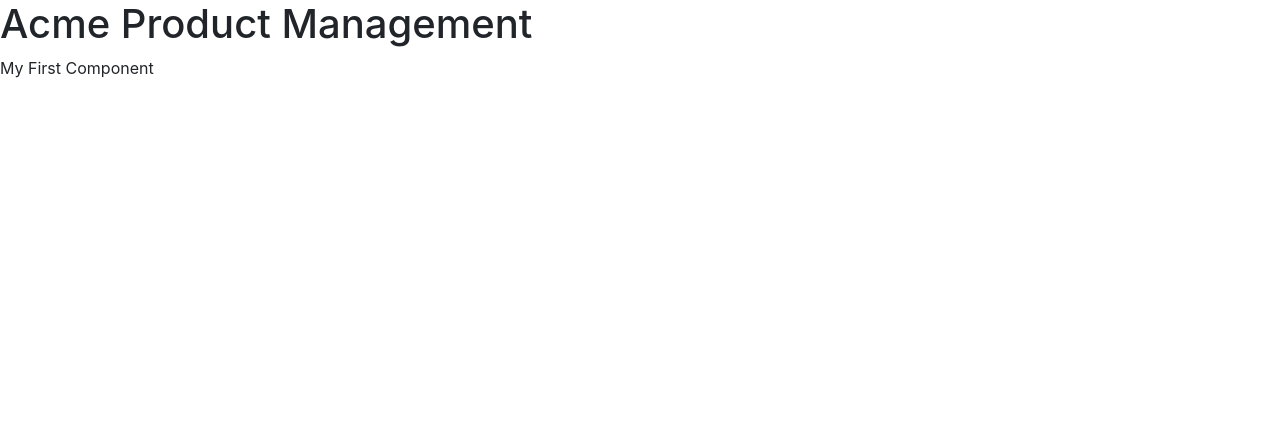
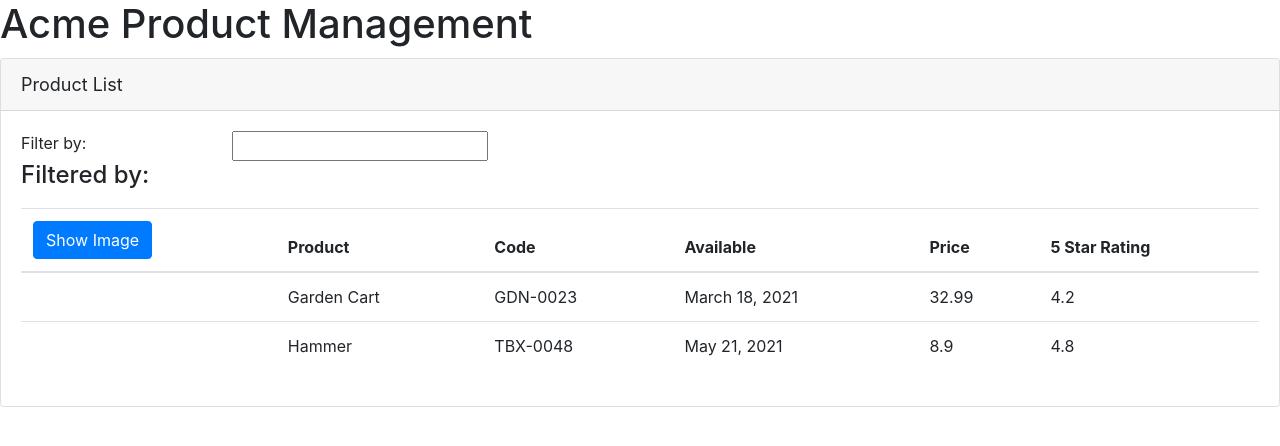
Before and after one commit to hegnemurd/pluralsight-angular, an Angular app in the folder beginner/angular-getting-started-by-deborah-kurata/APM/: page / in a window 1280 px wide. Shown: the top 446 px of the page. Built offline with nearby package versions, Linux system fonts and the light colour scheme.

Commit message:
Templates, Interpolation, and Directives

```diff
--- a/beginner/angular-getting-started-by-deborah-kurata/APM/src/app/app.component.ts
+++ b/beginner/angular-getting-started-by-deborah-kurata/APM/src/app/app.component.ts
@@ -4,7 +4,7 @@
   selector: 'pm-root',
   template: `<div>
     <h1>{{ pageTitle }}</h1>
-    <div>My First Component</div>
+    <pm-products></pm-products>
   </div>`,
 })
 export class AppComponent {
--- a/beginner/angular-getting-started-by-deborah-kurata/APM/src/app/app.module.ts
+++ b/beginner/angular-getting-started-by-deborah-kurata/APM/src/app/app.module.ts
@@ -2,9 +2,10 @@
 import { NgModule } from '@angular/core';
 
 import { AppComponent } from './app.component';
+import { ProductListComponent } from '../products/product-list.component';
 
 @NgModule({
-  declarations: [AppComponent],
+  declarations: [AppComponent, ProductListComponent],
   imports: [BrowserModule],
   bootstrap: [AppComponent],
 })
--- a/beginner/angular-getting-started-by-deborah-kurata/APM/src/products/product-list.component.html
+++ b/beginner/angular-getting-started-by-deborah-kurata/APM/src/products/product-list.component.html
@@ -1,18 +1,49 @@
-<div class="card">
-  <div class="card-header">
-    {{ pageTitle }}
+<div class='card'>
+  <div class='card-header'>
+    {{pageTitle}}
   </div>
-  <div class="card-body">
-    <div class="row">
-      <div class="col-md-2">Filter by:</div>
-      <div class="col-md-4">
-        <input type="text" [(ngModel)]="listFilter" />
+  <div class='card-body'>
+    <div class='row'>
+      <div class='col-md-2'>Filter by:</div>
+      <div class='col-md-4'>
+        <input type='text' />
       </div>
     </div>
-    <div class="row">
-      <div class="col-md-6">
-        <h4>Filtered by: {{ listFilter }}</h4>
+    <div class='row'>
+      <div class='col-md-6'>
+        <h4>Filtered by: </h4>
       </div>
     </div>
+    <div class='table-responsive'>
+      <table class='table'
+             *ngIf='products.length'>
+        <thead>
+          <tr>
+            <th>
+              <button class='btn btn-primary'>
+                Show Image
+              </button>
+            </th>
+            <th>Product</th>
+            <th>Code</th>
+            <th>Available</th>
+            <th>Price</th>
+            <th>5 Star Rating</th>
+          </tr>
+        </thead>
+        <tbody>
+          <tr *ngFor='let product of products'>
+            <td></td>
+            <td>{{product.productName}}</td>
+            <td>{{ product.productCode }}</td>
+            <td>{{ product.releaseDate }}</td>
+            <td>{{ product.price }}</td>
+            <td>{{ product.starRating }}</td>
+          </tr>
+        </tbody>
+      </table>
+    </div>
+
   </div>
+
 </div>
--- /dev/null
+++ b/beginner/angular-getting-started-by-deborah-kurata/APM/src/products/product-list.component.ts
@@ -0,0 +1,31 @@
+import { Component } from '@angular/core';
+
+@Component({
+  selector: 'pm-products',
+  templateUrl: './product-list.component.html'
+})
+export class ProductListComponent {
+  pageTitle: string = 'Product List';
+  products: any[] = [
+    {
+      "productId": 2,
+      "productName": "Garden Cart",
+      "productCode": "GDN-0023",
+      "releaseDate": "March 18, 2021",
+      "description": "15 gallon capacity rolling garden cart",
+      "price": 32.99,
+      "starRating": 4.2,
+      "imageUrl": "assets/images/garden_cart.png"
+    },
+    {
+      "productId": 5,
+      "productName": "Hammer",
+      "productCode": "TBX-0048",
+      "releaseDate": "May 21, 2021",
+      "description": "Curved claw steel hammer",
+      "price": 8.9,
+      "starRating": 4.8,
+      "imageUrl": "assets/images/hammer.png"
+    }
+  ];
+}
```
